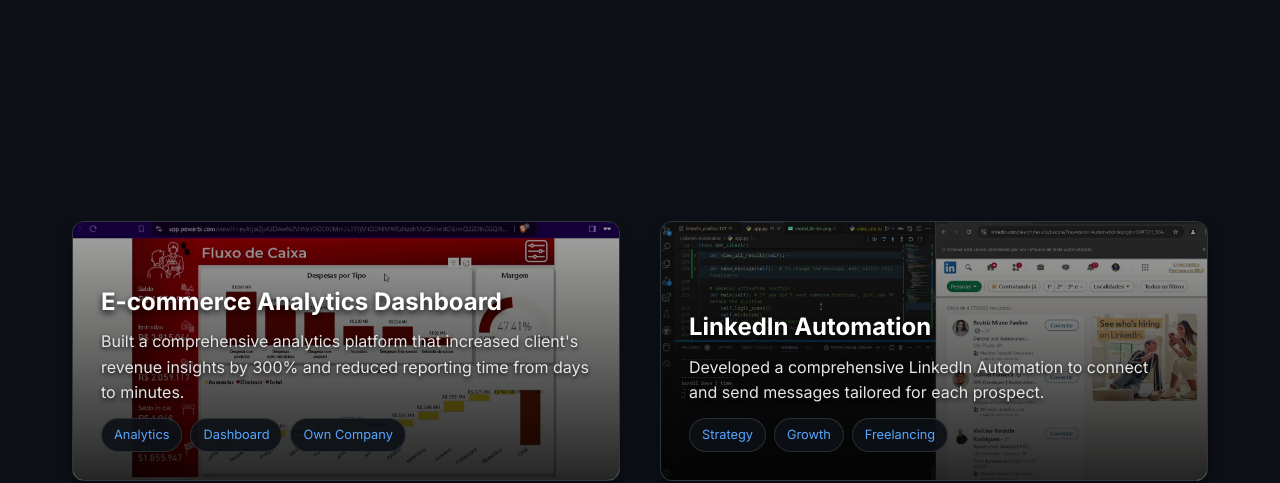
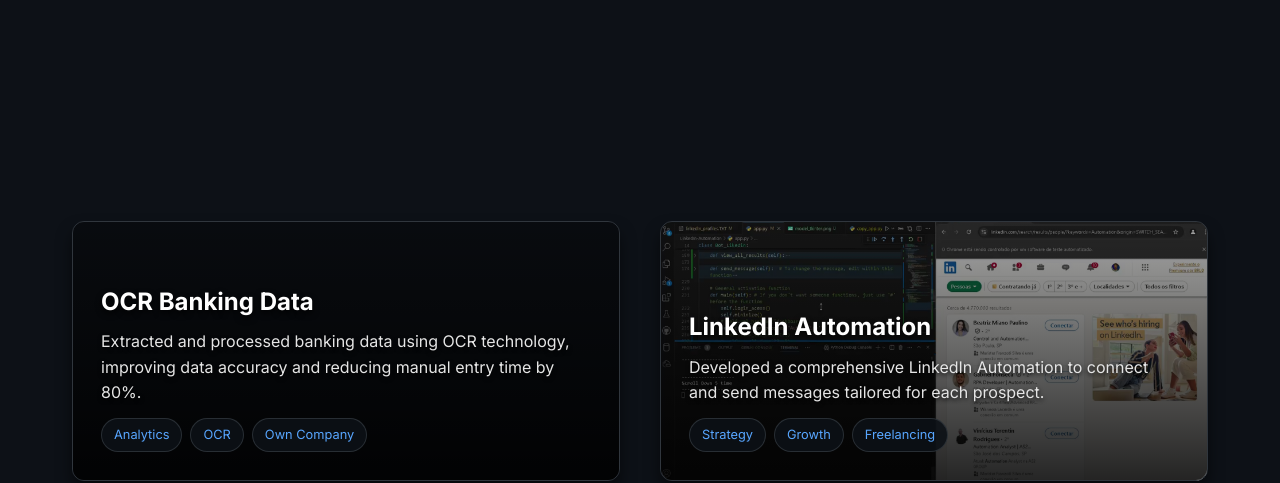
Before and after one commit to RaphaelSampaio1/Professional-Portifolio, a plain HTML site: page projects.html in a window 1280 px wide. Shown: the part 332-815 px from the top of the page. Drawn offline with Linux system fonts and the light colour scheme.

Commit message:
Revise project entries and descriptions in projects.html
Updated project details and descriptions in the projects section.

```diff
--- a/projects.html
+++ b/projects.html
@@ -45,15 +45,15 @@
       <div class="projects-grid">
 
         <!-- Project 1 -->
-        <div class="project-card project-dashboard">
+        <div class="project-card project-OCR-banking">
           <a class="project-link" href="https://www.linkedin.com/feed/update/urn:li:activity:7276247508022931456/" target="_blank" rel="noopener">
             <div class="project-overlay">
               <div class="project-content">
-                <h3>E-commerce Analytics Dashboard</h3>
-                <p>Built a comprehensive analytics platform that increased client's revenue insights by 300% and reduced reporting time from days to minutes.</p>
+                <h3>OCR Banking Data</h3>
+                <p>Extracted and processed banking data using OCR technology, improving data accuracy and reducing manual entry time by 80%.</p>
                 <div class="project-tags">
                   <span class="tag">Analytics</span>
-                  <span class="tag">Dashboard</span>
+                  <span class="tag">OCR</span>
                   <span class="tag">Own Company</span>
                 </div>
               </div>
@@ -61,7 +61,7 @@
           </a>
         </div>
 
-        <!-- Project 2 -->
+
         <div class="project-card project-linkedin">
           <a class="project-link" href="#" target="_blank" rel="noopener">
             <div class="project-overlay">
@@ -78,7 +78,7 @@
           </a>
         </div>
 
-        <!-- Project 3 -->
+
         <div class="project-card project-webscraping">
           <a class="project-link" href="https://www.youtube.com/watch?v=UgnancOQc3s" target="_blank" rel="noopener">
             <div class="project-overlay">
@@ -95,7 +95,7 @@
           </a>
         </div>
 
-        <!-- Project 4 -->
+
         <div class="project-card project-ai-english">
           <a class="project-link" href="https://www.linkedin.com/feed/update/urn:li:activity:7302040790346719232/" target="_blank" rel="noopener">
             <div class="project-overlay">
@@ -112,7 +112,7 @@
           </a>
         </div>
 
-        <!-- Project 5 -->
+
         <div class="project-card project-house-price">
           <a class="project-link" href="#" target="_blank" rel="noopener">
             <div class="project-overlay">
@@ -129,7 +129,7 @@
           </a>
         </div>
 
-        <!-- Project 6 -->
+
         <div class="project-card project-blueprism">
           <a class="project-link" href="https://www.linkedin.com/feed/update/urn:li:activity:7343589886945296384/" target="_blank" rel="noopener">
             <div class="project-overlay">
@@ -146,7 +146,7 @@
           </a>
         </div>
 
-        <!-- Project 7 -->
+
         <div class="project-card project-tinder">
           <a class="project-link" href="https://www.linkedin.com/in/raphaelssampaio/recent-activity/images/" target="_blank" rel="noopener">
             <div class="project-overlay">
@@ -162,7 +162,7 @@
           </a>
         </div>
 
-        <!-- Project 8 -->
+
         <div class="project-card project-calendar">
           <a class="project-link" href="https://www.linkedin.com/feed/update/urn:li:activity:7366197456071524352/" target="_blank" rel="noopener">
             <div class="project-overlay">
```
